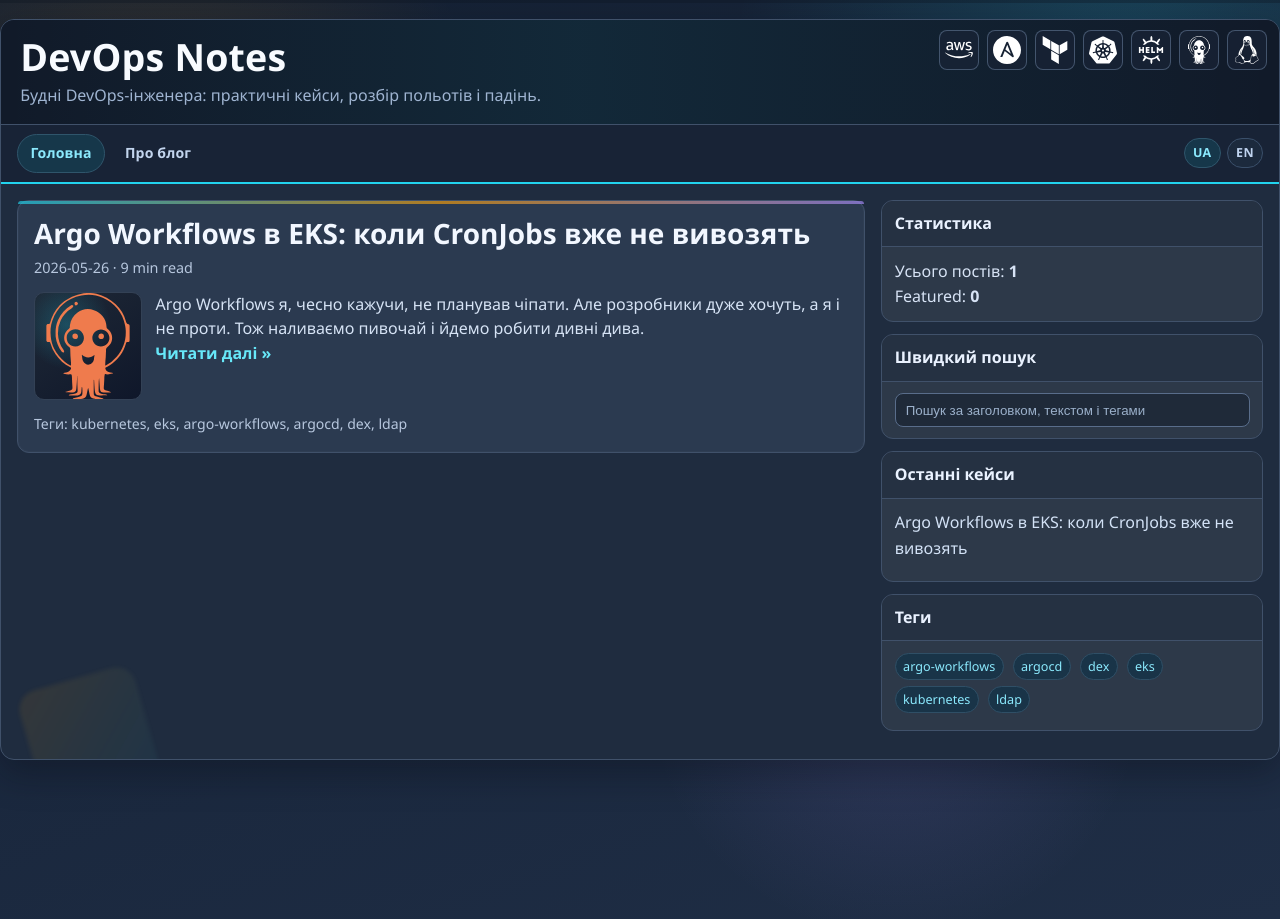
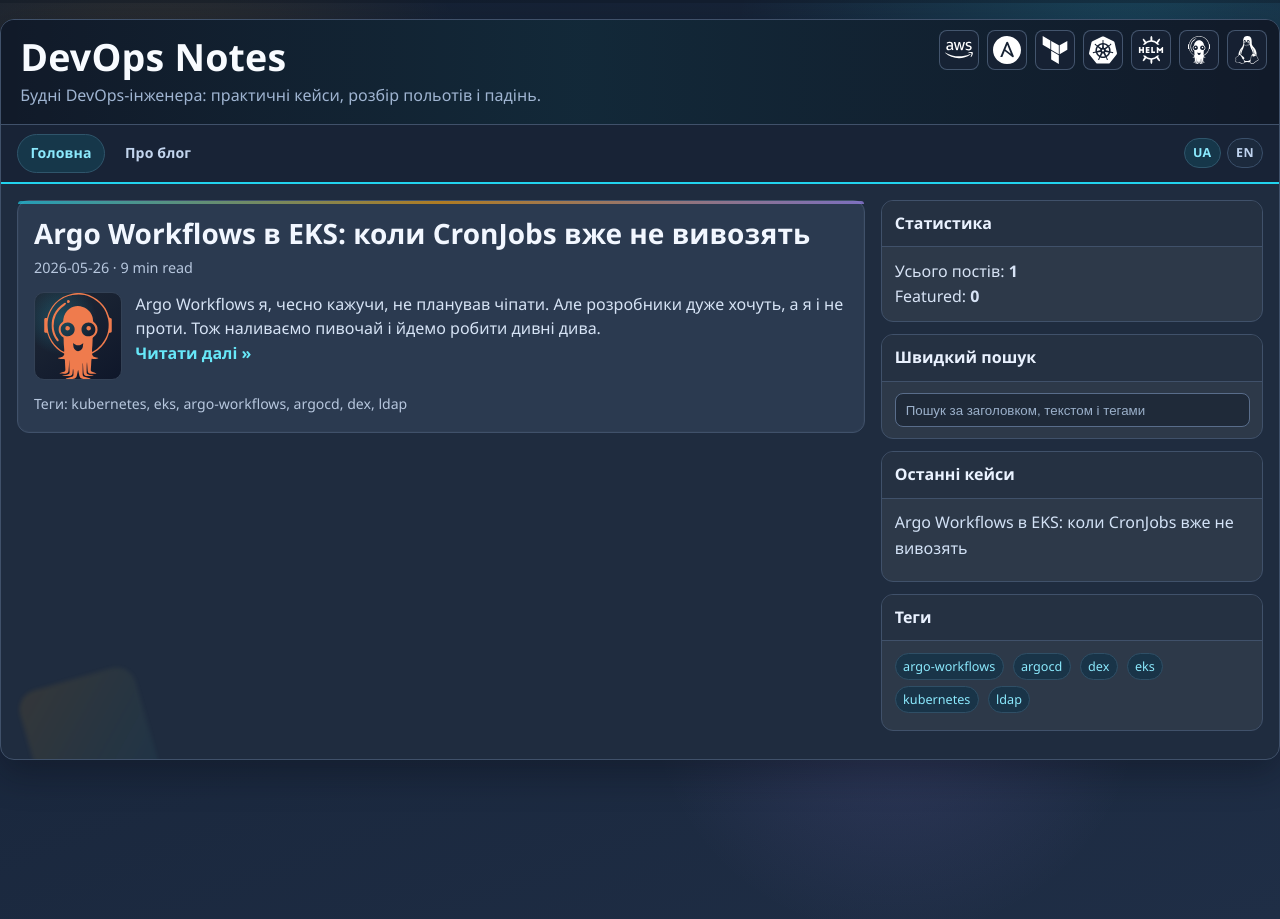
Before and after one commit to paparoot-devops/paparoot, a Jekyll site: the page built from index.html, in a window 1280 px wide. Built offline with Jekyll 4.4.1, drawn with Linux system fonts in a browser that asks for light colours.

```diff
--- a/index.html
+++ b/index.html
@@ -54,14 +54,14 @@ layout: default
 
 .post-body {
   display: grid;
-  grid-template-columns: 108px 1fr;
+  grid-template-columns: 88px 1fr;
   gap: 0.85rem;
   align-items: start;
 }
 
 .thumb {
-  width: 108px;
-  height: 108px;
+  width: 88px;
+  height: 88px;
   border-radius: 10px;
   overflow: hidden;
   background:
```
